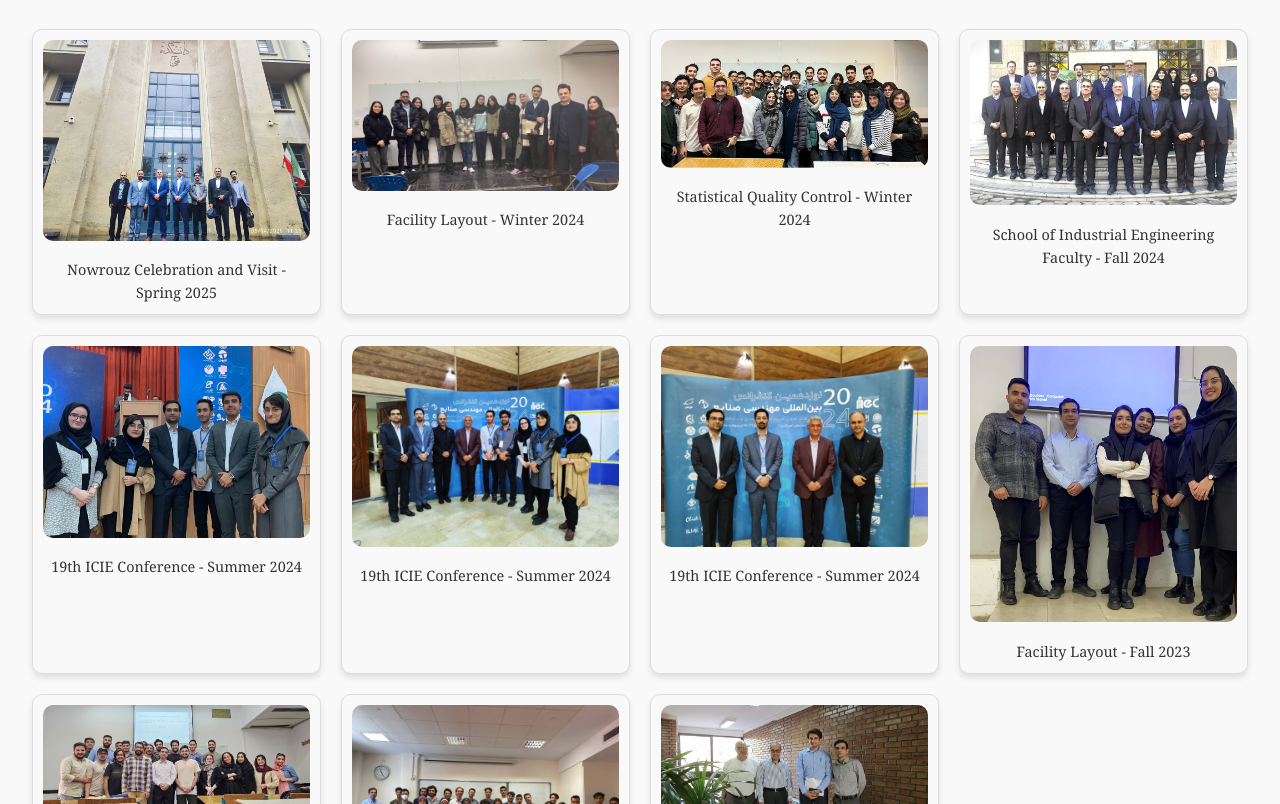
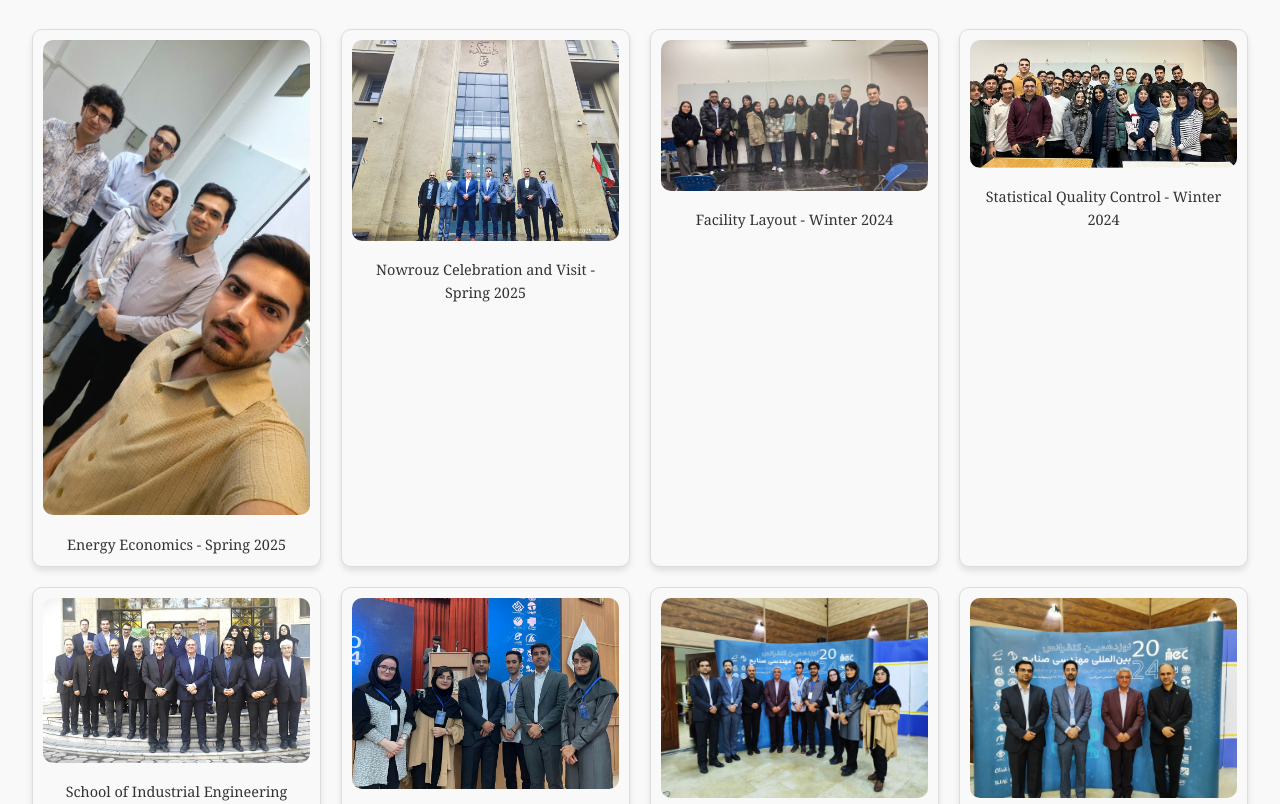
Before and after one commit to jalaldelaram/web, a plain HTML site: page gallery.html in a window 1280 px wide. Shown: the part 296-1100 px from the top of the page. Drawn offline with Linux system fonts and the light colour scheme.

Commit message:
Update gallery.html

```diff
--- a/gallery.html
+++ b/gallery.html
@@ -72,6 +72,10 @@
         <h2>Gallery</h2>
         <div class="gallery">
 	    <figure class="gallery-item">
+                <img src="eneco404.png" alt="Energy Economics - Spring 2025">
+                <figcaption>Energy Economics - Spring 2025</figcaption>
+            </figure>
+	    <figure class="gallery-item">
                 <img src="nyc1404.png" alt="Nowrouz Celebration and Visit - Spring 2025">
                 <figcaption>Nowrouz Celebration and Visit - Spring 2025</figcaption>
             </figure>
```
